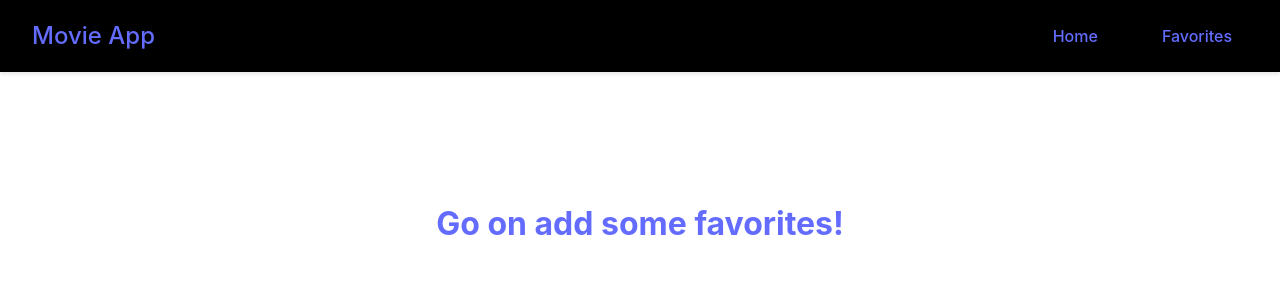
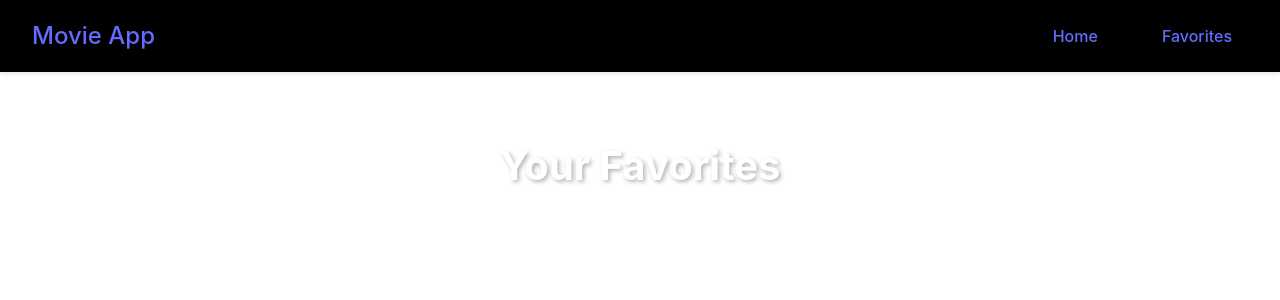
Before and after one commit to codebyjuan/Movie-Search-Engine, a React (Vite) app: page /favorites in a window 1280 px wide. Shown: the top 300 px of the page. Built offline with nearby package versions, Linux system fonts and the light colour scheme.

Commit message:
Added display for favorite to render favorite movies

```diff
--- a/src/pages/Favorites.jsx
+++ b/src/pages/Favorites.jsx
@@ -1,9 +1,28 @@
 import "../css/Favorites.css";
+import { useMovieContext } from "../contexts/MovieContext";
+import MovieCard from "../components/MovieCard";
 
-export default function Favorites() {
+function Favorites() {
+  const { favorites } = useMovieContext();
+
+  if (favorites) {
+    return (
+      <div className="favorites">
+        <h2>Your Favorites</h2>
+        <div className="movie-grid">
+          {favorites.map((movie) => (
+            <MovieCard movie={movie} key={movie.id} />
+          ))}
+        </div>
+      </div>
+    );
+  }
+
   return (
     <div className="favorites-empty">
-      <h2>Go on add some favorites!</h2>
+      <h2>Go on and add some favorites!</h2>
     </div>
   );
 }
+
+export default Favorites;
```
